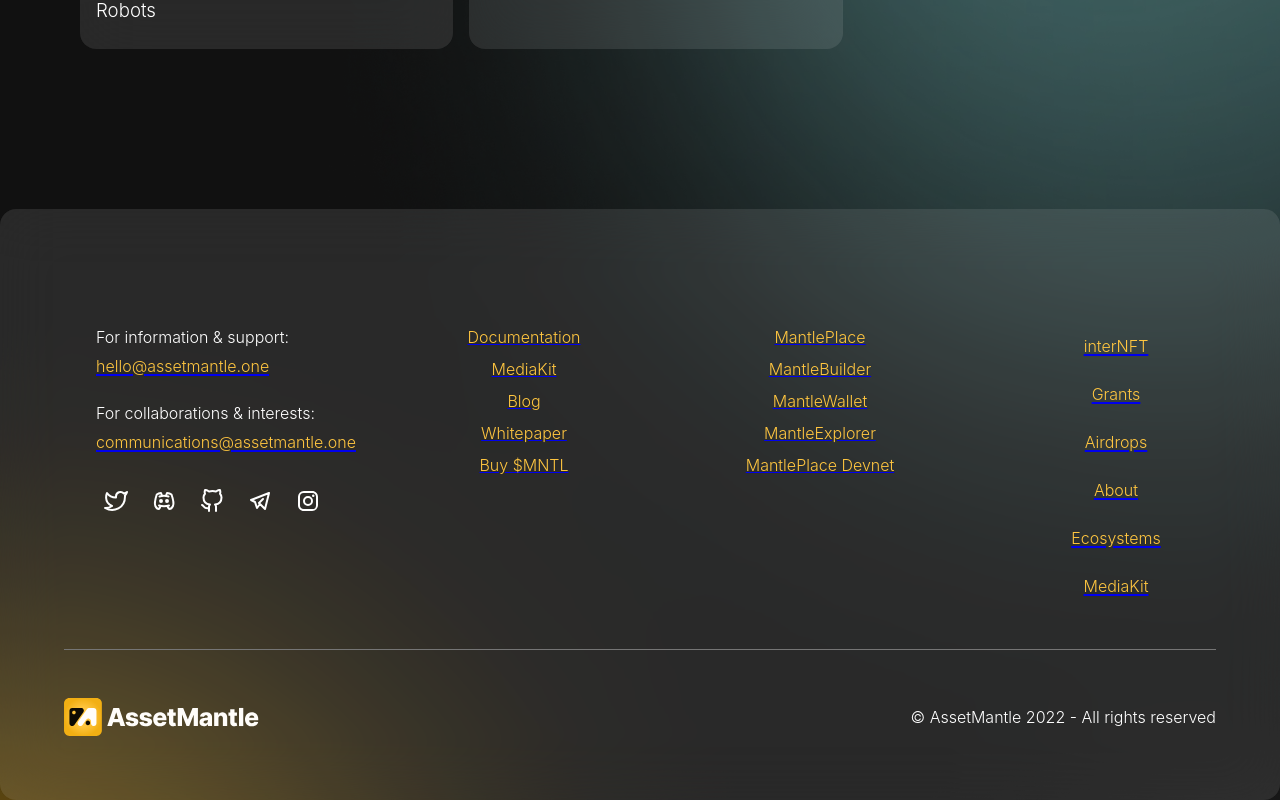
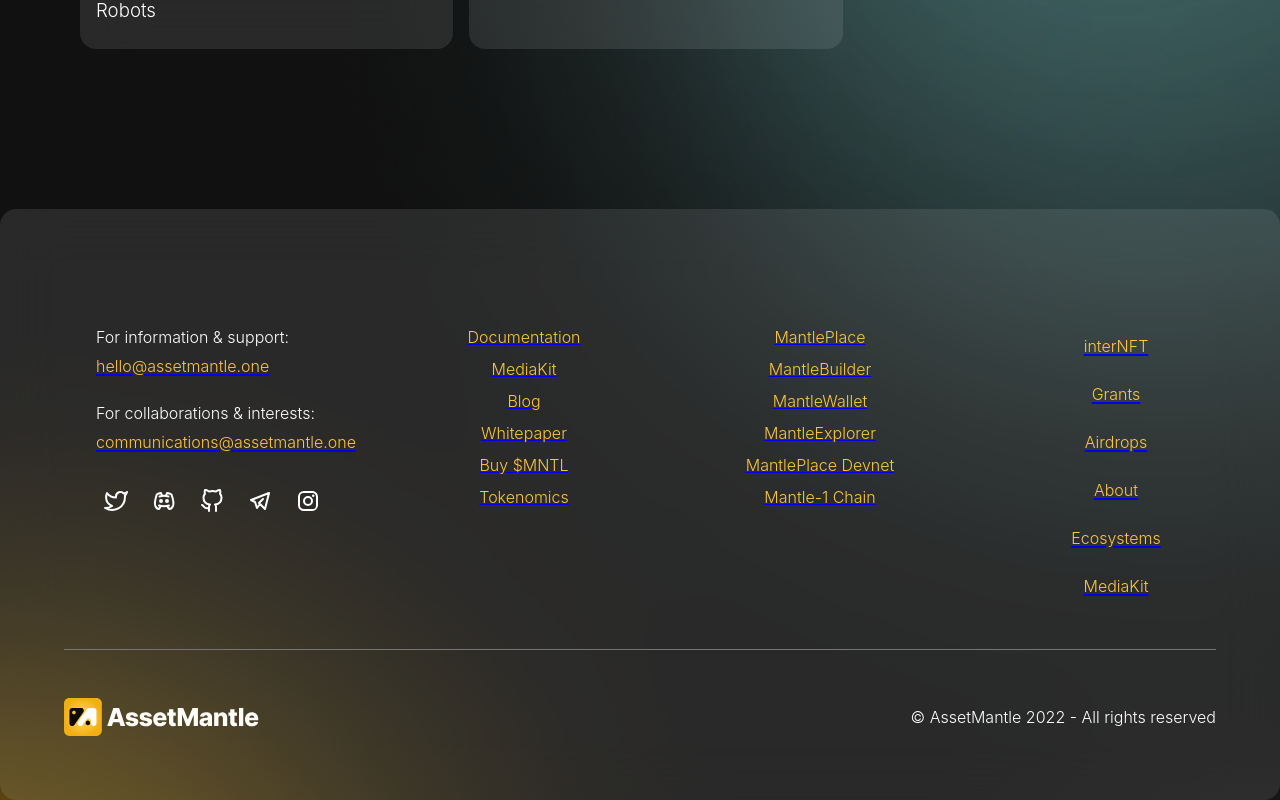
Before and after one commit to AssetMantle/website, a Next.js app: page /ecosystems in a window 1280 px wide. Shown: the part 6119-6919 px from the top of the page. Built offline with nearby package versions, Linux system fonts and the light colour scheme.

Commit message:
added two more links and changed subtitle in token info section

```diff
--- a/pages/about.js
+++ b/pages/about.js
@@ -56,7 +56,7 @@ export async function getStaticProps() {
   const tokenInfoData = {
     title: "$MNTL Token Info",
     description:
-      "Find out how the protocol token of AssetMantle chain is optimized for maximizing yield using across various DEXs",
+      "Find out how the protocol token of AssetMantle chain is optimized for maximizing yield  across various DEXs",
     left: {
       titleVariant: "h2",
       titleColor: "primary.main",
--- a/views/Footer.js
+++ b/views/Footer.js
@@ -78,6 +78,13 @@ const FooterConfigData = {
           href: "https://app.osmosis.zone/?from=USDC&to=MNTL",
         },
       },
+      {
+        title: "Tokenomics",
+        link: {
+          text: "Tokenomics",
+          href: "/about#mntl-token-distribution",
+        },
+      },
     ],
   },
   colThree: {
@@ -118,6 +125,13 @@ const FooterConfigData = {
           href: "https://devnet.assetmantle.one/",
         },
       },
+      {
+        title: "Mantle-1 Chain",
+        link: {
+          text: "Mantle-1 Chain",
+          href: "/about#mntl-token-info",
+        },
+      },
     ],
   },
   colFour: {
@@ -148,14 +162,14 @@ const FooterConfigData = {
         title: "About",
         link: {
           text: "About",
-          href: "https://assetmantle.one/about",
+          href: "/about",
         },
       },
       {
         title: "Ecosystems",
         link: {
           text: "Ecosystems",
-          href: "https://assetmantle.one/ecosystems",
+          href: "/ecosystems",
         },
       },
       {
@@ -264,6 +278,7 @@ export default function Footer(props) {
                               color="primary.main"
                               underline="hover"
                               variant="caption"
+                              href={`mailto:${item.text}`}
                             >
                               {item.text}
                             </NextLink>
```
Also changed, not shown: pages/index.js (+6 -4 lines).
